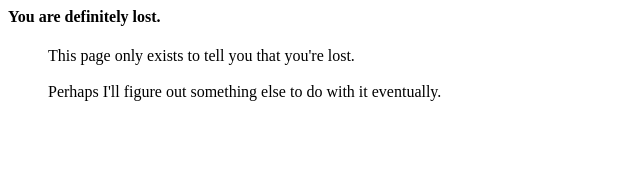
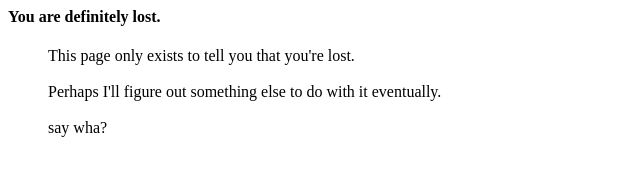
Before and after one commit to nym-jmorris/nym-jmorris.github.io, a plain HTML site: page index.html in a window 1280 px wide. Shown: the full height of the page, 0-640 px from the left. Drawn offline with Linux system fonts and the light colour scheme.

Commit message:
second commit

```diff
--- a/index.html
+++ b/index.html
@@ -9,6 +9,8 @@
         <blockquote>This page only exists to tell you that you're lost.
             <br><br>
             Perhaps I'll figure out something else to do with it eventually.
+            <br><br>
+            say wha?
         </blockquote>
     </body>
 </html>
```
